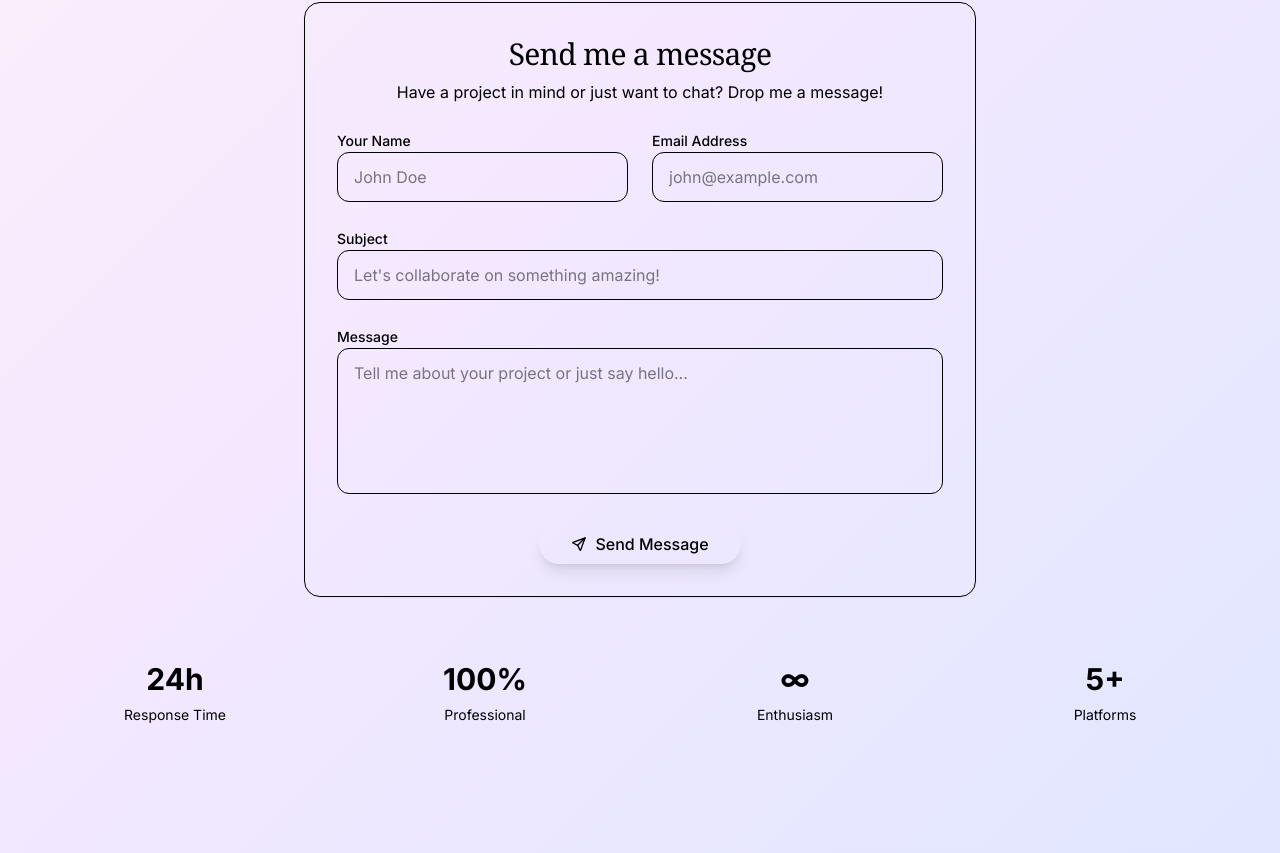
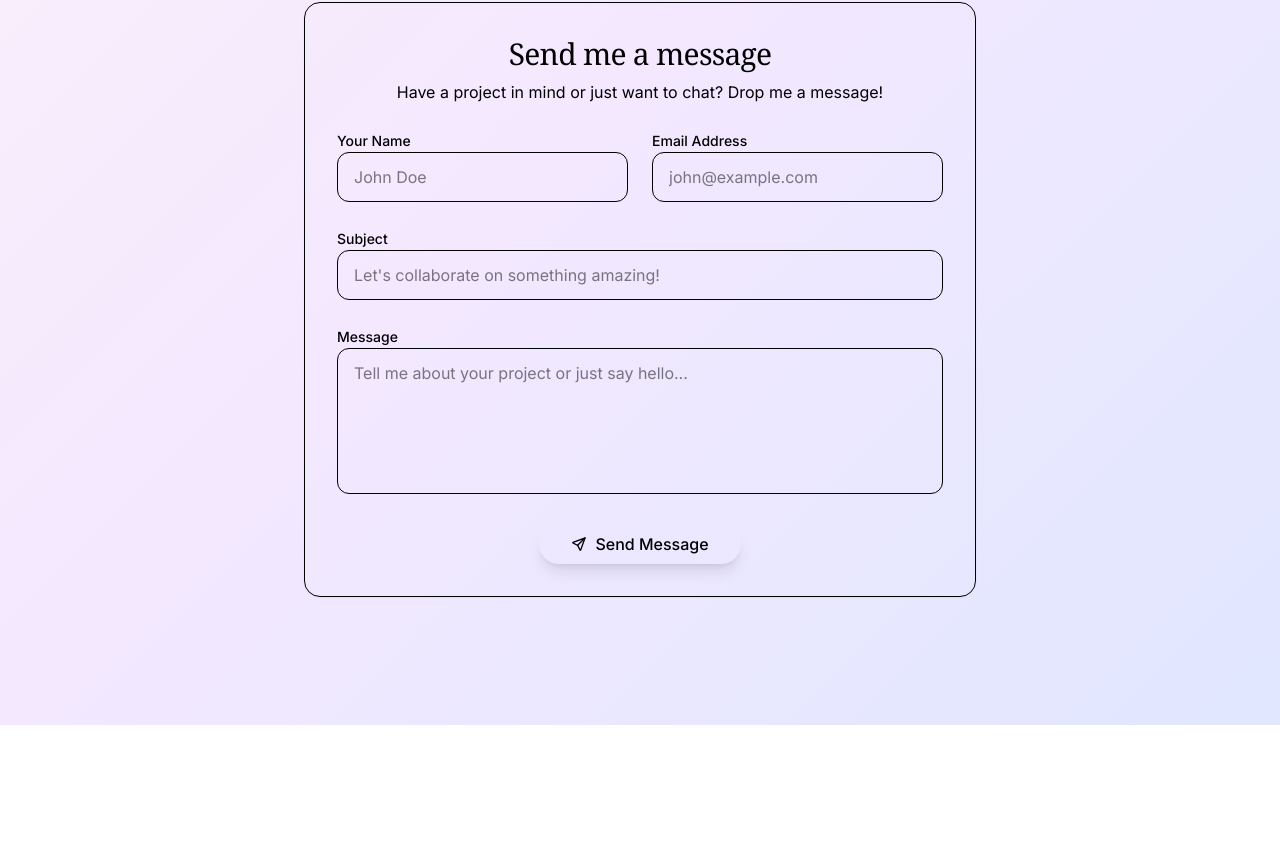
Before and after one commit to HEKPYTO/Katharsis-Web, a SvelteKit app: page /socials in a window 1280 px wide. Shown: the part 641-1494 px from the top of the page. After the commit the page ends 1366 px from the top, so only its background shows below. Built offline with nearby package versions, Linux system fonts and the light colour scheme.

Commit message:
ADD WORKFLOWS

```diff
--- a/src/routes/socials/+page.svelte
+++ b/src/routes/socials/+page.svelte
@@ -182,26 +182,6 @@
 					</div>
 				</div>
 			</div>
-
-			<!-- Quick Stats -->
-			<div class="grid grid-cols-2 gap-6 md:grid-cols-4">
-				<div class="space-y-2 text-center">
-					<div class="text-foreground text-3xl font-bold">24h</div>
-					<div class="text-muted-foreground text-sm">Response Time</div>
-				</div>
-				<div class="space-y-2 text-center">
-					<div class="text-foreground text-3xl font-bold">100%</div>
-					<div class="text-muted-foreground text-sm">Professional</div>
-				</div>
-				<div class="space-y-2 text-center">
-					<div class="text-foreground text-3xl font-bold">∞</div>
-					<div class="text-muted-foreground text-sm">Enthusiasm</div>
-				</div>
-				<div class="space-y-2 text-center">
-					<div class="text-foreground text-3xl font-bold">5+</div>
-					<div class="text-muted-foreground text-sm">Platforms</div>
-				</div>
-			</div>
 		</div>
 	</div>
 </section>
```
Also changed, not shown: 2 other files (tests, documents, lock files or other folders).
